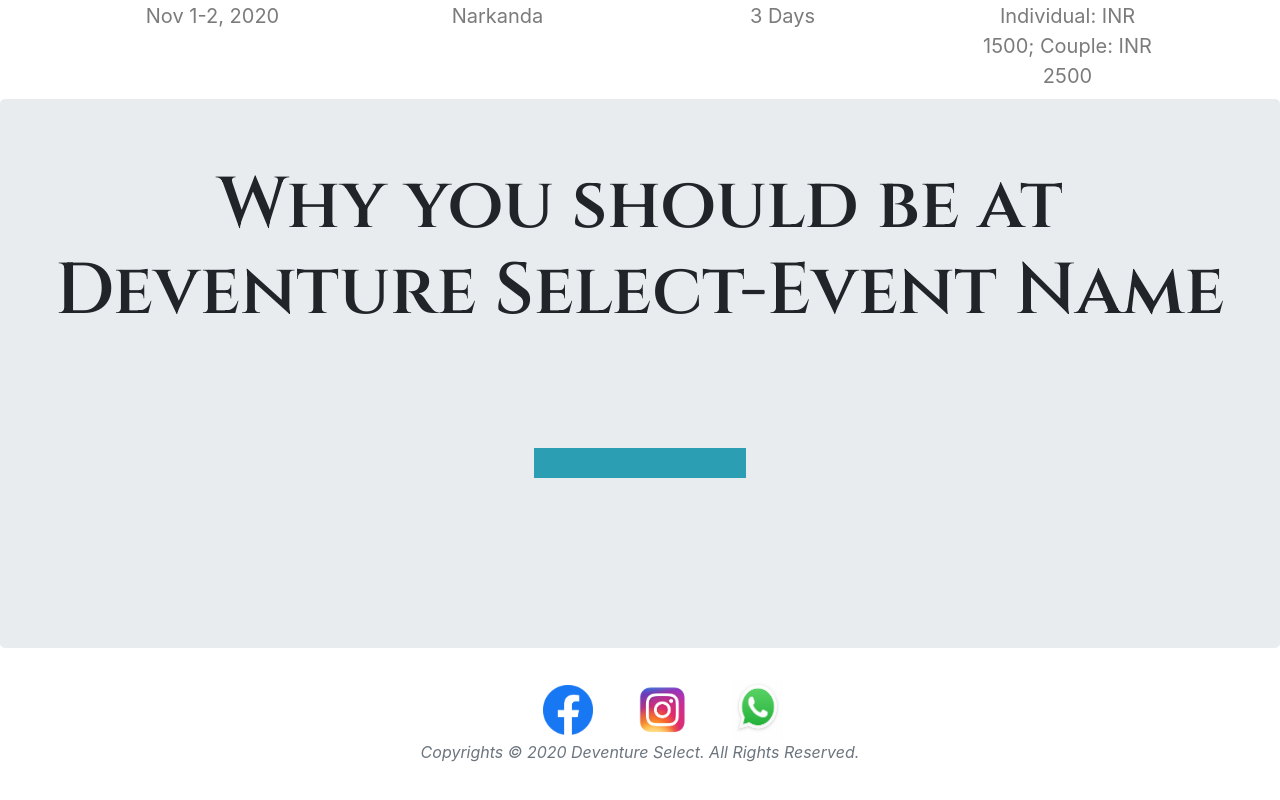
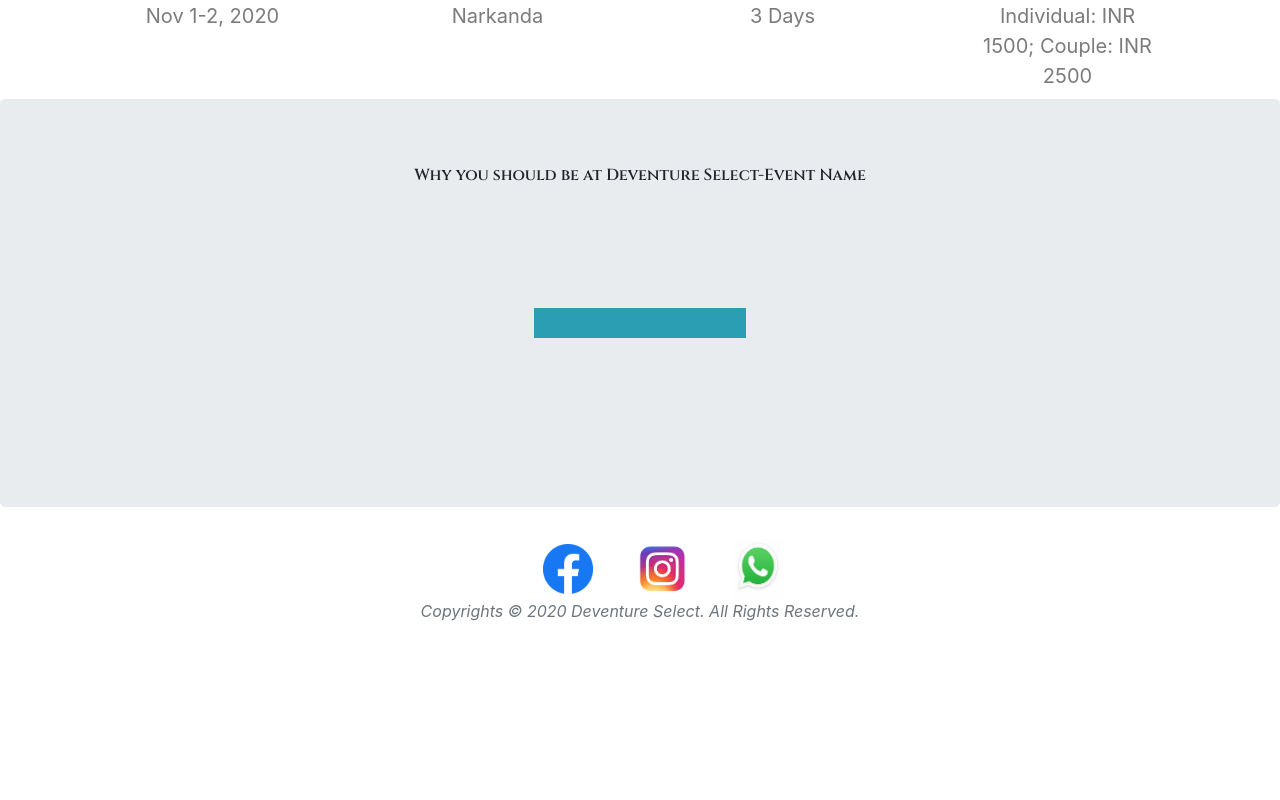
Before and after one commit to raghavsahni/newEvent, an Angular app: page / in a window 1280 px wide. Shown: the part 1079-1879 px from the top of the page. After the commit the page ends 1778 px from the top, so only its background shows below. Built offline with nearby package versions, Linux system fonts and the light colour scheme.

Commit message:
first commit

```diff
--- a/src/app/app.component.ts
+++ b/src/app/app.component.ts
@@ -9,12 +9,12 @@ import { AfterViewInit, Component, Renderer2 } from '@angular/core';
 //   title = 'event2';
 // }
 
-export class AppComponent implements AfterViewInit  {
+export class AppComponent implements AfterViewInit{
+  constructor(private renderer: Renderer2) {}
 
-  constructor(private renderer: Renderer2) {}
   ngAfterViewInit() {
-
-
+    let loader = this.renderer.selectRootElement('#loader');
+    this.renderer.setStyle(loader, 'display', 'none');
   }
   title = 'Deventure Select';
 
--- a/src/app/components/homepage/homepage.component.html
+++ b/src/app/components/homepage/homepage.component.html
@@ -135,7 +135,7 @@
 </div>
 
 <div class="jumbotron">
-    <h1 class='display-3 text-center about'>Why you should be at Deventure Select-Event Name </h1>
+    <p class='display-5 text-center about'>Why you should be at Deventure Select-Event Name </p>
 <div class="bod">
     <div class="typing-slider ">
         <p >Adventure</p>
--- a/src/index.html
+++ b/src/index.html
@@ -9,12 +9,14 @@
   <link href="https://fonts.googleapis.com/css?family=Roboto:300,400,500&display=swap" rel="stylesheet">
   <link href="https://fonts.googleapis.com/icon?family=Material+Icons" rel="stylesheet">
 </head>
-<!-- <body class="mat-typography">
-  <app-root></app-root> -->
 
-  <!-- <body class="theme-primary">
-    <div id="loader"> -->
-      <!-- <style>
+<!-- <body>
+  <app-root></app-root>
+</body> -->
+
+<body class="theme-primary">
+  <div id="loader">
+    <style>
       .application-loading-container {
         display: flex;
         flex-direction: column;
@@ -32,91 +34,7 @@
     <div class="application-loading-container">
       <div class="application-loading-box"><h2 class="text-muted">Loading...</h2></div>
     </div>
-    </div> -->
-
-<!--
-    <style>
-      body {
-          overflow: hidden;
-      }
-
-      .preloader {
-          width: 100%;
-          height: 100%;
-          position: fixed;
-          top: 0;
-          left: 0;
-          background: white;
-          z-index: 99999999;
-      }
-
-      #preloader-logo {
-          position: absolute;
-          top: 0;
-          bottom: 0;
-          left: 0;
-          right: 0;
-          margin: auto;
-      }
-
-      .loading-msg {
-          width: 100%;
-          font-size: 0.75em;
-          color: #555;
-          position: absolute;
-          bottom: 10%;
-          left: 50%;
-          transform: translate(-50%, 50%);
-          text-align: center;
-      }
-
-      .spinner {
-          width: 80px;
-          height: 80px;
-          border: 2px solid #f3f3f3;
-          border-top: 3px solid #2489CE;
-          border-radius: 100%;
-          position: absolute;
-          top: 0;
-          bottom: 0;
-          left: 0;
-          right: 0;
-          margin: auto;
-          animation: spin 1s infinite ease;
-      }
-
-      @keyframes spin {
-          from {
-              transform: rotate(0deg);
-          }
-          to {
-              transform: rotate(360deg);
-          }
-      }
-
-      #loading-msg {
-          width: 100%;
-          position: absolute;
-          left: 0;
-          bottom: 25px;
-          text-align: center;
-          font-family: "Helvetica Neue", Helvetica, Arial, sans-serif;
-          color: #333;
-          font-size: 0.8em;
-      }
-
-      body {
-          overflow: hidden;
-      }
-  </style>
-
-  <div class="preloader" id="loader">
-      <div class="spinner"></div>
-      <span id="loading-msg"></span>
-  </div> -->
-  <body>
-
-
+  </div>
   <app-root></app-root>
 </body>
 </html>
```
Lines whose indentation alone changed are shown as unchanged.
